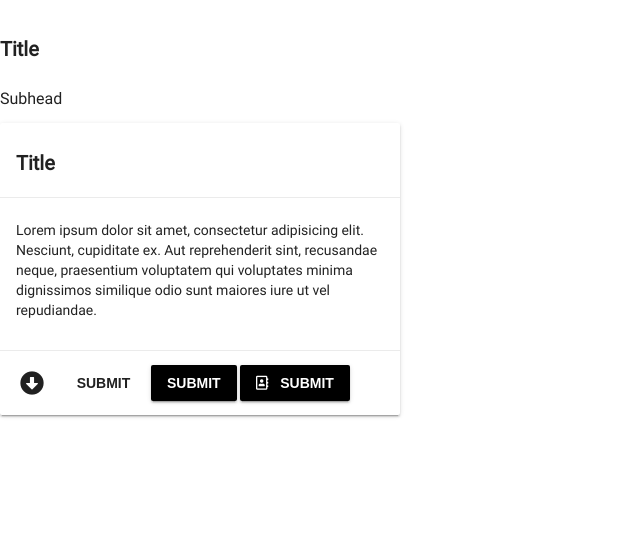
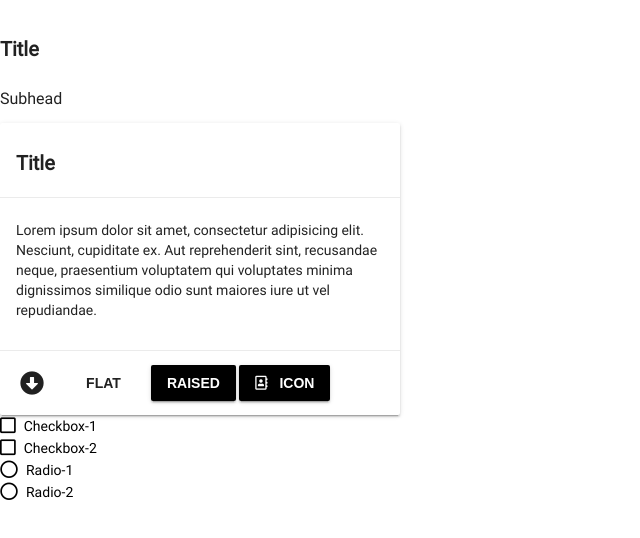
Before and after one commit to omelenetskiy/UI-for-final-task, a plain HTML site: page index.html in a window 1280 px wide. Shown: the part 170-708 px from the top of the page, without its empty margins (0-640 px from the left). Drawn offline with Linux system fonts and the light colour scheme.

Commit message:
swichers add

```diff
--- a/index.html
+++ b/index.html
@@ -26,13 +26,37 @@
         <button class="ui-button ui-button_icon">
           <i class="fas fa-arrow-alt-circle-down"></i>
         </button>
-        <button class="ui-button ui-button_flat">SUBMIT</button>
-        <button class="ui-button ui-button_raised">SUBMIT</button>
+        <button class="ui-button ui-button_flat">flat</button>
+        <button class="ui-button ui-button_raised">raised</button>
         <button class="ui-button ui-button_raised">
           <i class="far fa-address-book"></i>
-          SUBMIT
+          icon
         </button>
       </div>
   </div>
+  <div>
+    <label class="ui-checkbox">
+        <input type="checkbox">
+        <span></span>
+        Checkbox-1
+    </label> <br>
+    <label class="ui-checkbox">
+        <input type="checkbox">
+        <span></span>
+        Checkbox-2
+    </label>
+  </div>
+  <div>
+    <label class="ui-radio">
+        <input type="radio" name="1">
+        <span></span>
+        Radio-1
+    </label> <br>
+    <label class="ui-radio">
+        <input type="radio" name="1">
+        <span></span>
+        Radio-2
+    </label>
+  </div>
 </body>
 </html>
--- a/sass/main.sass
+++ b/sass/main.sass
@@ -136,3 +136,39 @@ button
   &__actions
     padding: 8px
     border-top: 1px solid rgba(155, 155, 155, .2)
+
+// CHECKBOX
+.ui-checkbox
+  display: inline-flex
+  align-items: center
+  user-select: none
+  cursor: pointer
+  span::before
+    content: '\f0c8'
+    font-size: 18px
+    font-family: "Font Awesome 5 Free"
+    display: inline-block
+    margin-right: 8px
+  input[type=checkbox]
+    display: none
+  input[type=checkbox]:checked + span::before
+    content: '\f14a'
+    font-family: "Font Awesome 5 Free"
+
+// RADIO
+.ui-radio
+  display: inline-flex
+  align-items: center
+  user-select: none
+  cursor: pointer
+  span::before
+    content: '\f111'
+    font-size: 18px
+    font-family: "Font Awesome 5 Free"
+    display: inline-block
+    margin-right: 8px
+  input[type=radio]
+    display: none
+  input[type=radio]:checked + span::before
+    content: '\f192'
+    font-family: "Font Awesome 5 Free"
```
Also changed, not shown: sass/css/main.css, 1 other file.
